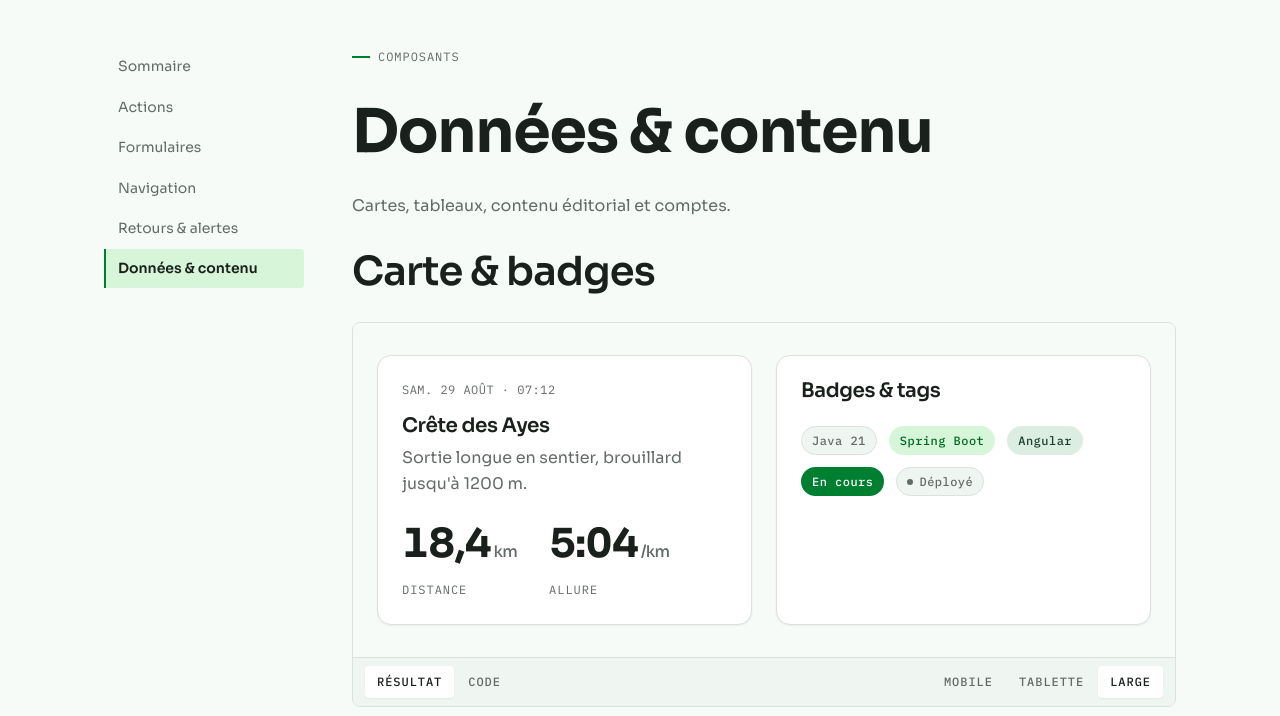
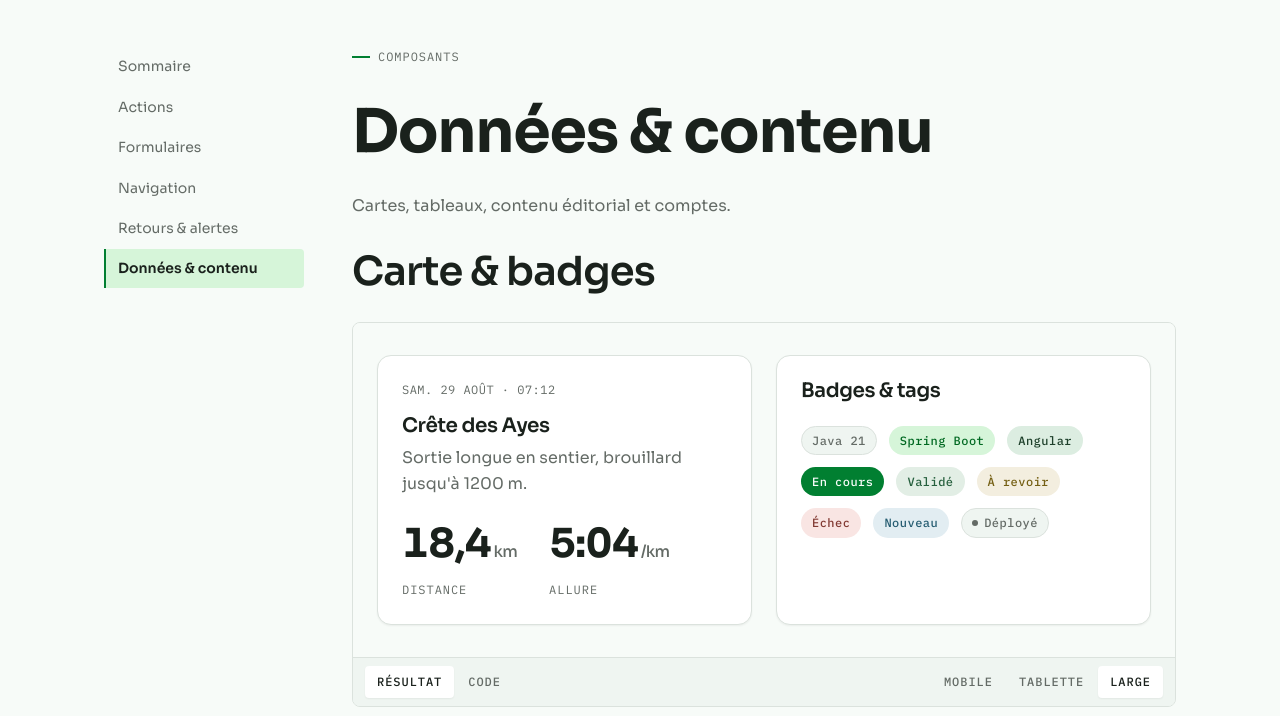
Before and after one commit to J-Dudek/design-j6n, a website: page demo/donnees.html in a window 1280 px wide. Shown: the part 64-780 px from the top of the page. Drawn offline with Linux system fonts and the light colour scheme.

Commit message:
feat: ajout differents badge

```diff
--- a/demo/donnees.html
+++ b/demo/donnees.html
@@ -69,6 +69,10 @@
                 <span class="j6n-badge j6n-badge--accent">Spring Boot</span>
                 <span class="j6n-badge j6n-badge--pine">Angular</span>
                 <span class="j6n-badge j6n-badge--solid">En cours</span>
+                <span class="j6n-badge j6n-badge--success">Validé</span>
+                <span class="j6n-badge j6n-badge--warning">À revoir</span>
+                <span class="j6n-badge j6n-badge--danger">Échec</span>
+                <span class="j6n-badge j6n-badge--info">Nouveau</span>
                 <span class="j6n-badge"><span class="j6n-badge__dot"></span>Déployé</span>
               </div>
             </div>
--- a/theme.css
+++ b/theme.css
@@ -391,6 +391,18 @@ a:focus-visible, .j6n-link:focus-visible { outline: none; box-shadow: var(--j6n-
 .j6n-badge--accent  { background: var(--j6n-accent-soft); color: var(--j6n-accent-strong); border-color: transparent; }
 .j6n-badge--pine    { background: var(--j6n-pine-soft); color: var(--j6n-pine); border-color: transparent; }
 .j6n-badge--solid   { background: var(--j6n-accent); color: var(--j6n-text-invert); border-color: transparent; }
+/* Variantes sémantiques : fond teinté à 14% sur la surface, texte = ton mêlé au texte
+   courant (65/35) — ≥ 5.3:1 dans les 4 combinaisons nature/moderne × clair/sombre
+   (RGAA 3.2). Le ton pur seul ne suffit pas : warning tombe à 3.4:1 sur fond clair. */
+.j6n-badge--success { --_tone: var(--j6n-success); }
+.j6n-badge--warning { --_tone: var(--j6n-warning); }
+.j6n-badge--danger  { --_tone: var(--j6n-danger); }
+.j6n-badge--info    { --_tone: var(--j6n-info); }
+.j6n-badge--success, .j6n-badge--warning, .j6n-badge--danger, .j6n-badge--info {
+  background: color-mix(in oklab, var(--_tone) 14%, var(--j6n-surface));
+  color: color-mix(in oklab, var(--_tone) 65%, var(--j6n-text));
+  border-color: transparent;
+}
 .j6n-badge__dot { width: 6px; height: 6px; border-radius: 50%; background: currentColor; }
 
 /* ---------- 8. Alertes / toasts ---------- */
```
Also changed, not shown: README.md.
